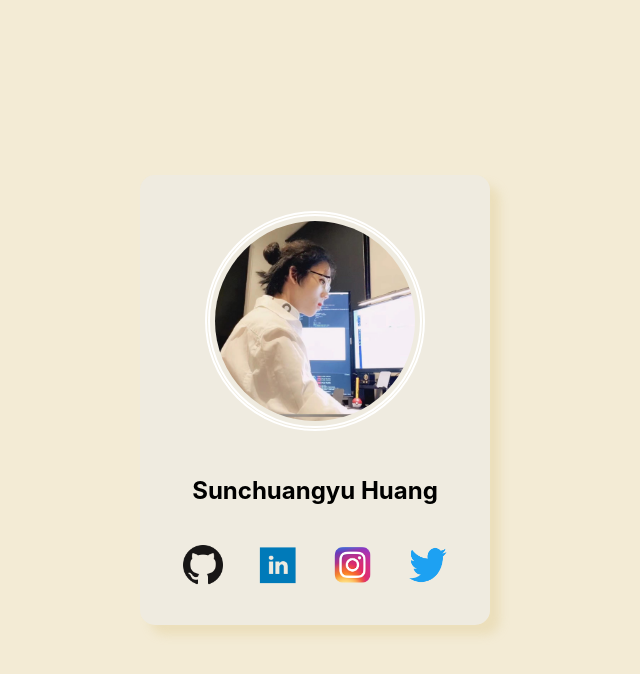
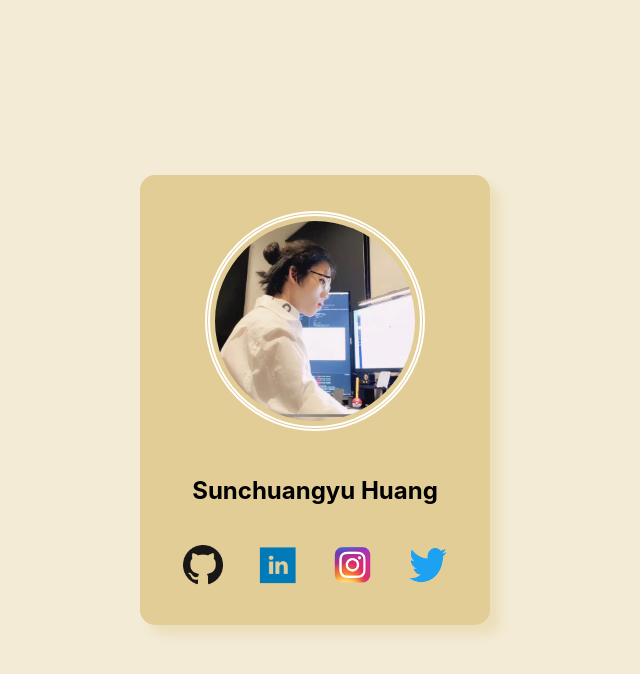
Before and after one commit to rNLKJA/rin.contact, a React (Create React App) app: page / in a window 1280 px wide. In both pictures the pointer is over the element "Sunchuangyu Huang". Shown: the top 674 px of the page, without its empty margins (325-965 px from the left). Built offline with nearby package versions, Linux system fonts and the light colour scheme.

Commit message:
improved animation transition

```diff
--- a/package.json
+++ b/package.json
@@ -1,7 +1,7 @@
 {
   "homepage": "http://chuangyu-hscy.github.io/rin-huang",
   "name": "rin",
-  "version": "0.1.2",
+  "version": "0.1.3",
   "private": true,
   "dependencies": {
     "@mui/material": "^5.0.4",
--- a/src/profile/profile.css
+++ b/src/profile/profile.css
@@ -46,11 +46,11 @@
 }
 
 .front:hover {
-  background-color: rgba(235, 235, 235, 0.5);
+  background-color: rgba(226, 205, 150, 1);
 }
 
 .back:hover {
-  background-color: rgba(235, 235, 235, 0.5);
+  background-color: rgba(226, 205, 150, 1);
 }
 
 .skill-items > img {
--- a/src/profile/profile.jsx
+++ b/src/profile/profile.jsx
@@ -26,7 +26,9 @@ const Profile = () => {
             <BackCard flip={flip} setFlip={setFlip} />
           </animated.div>
         ) : (
-          <FrontCard flip={flip} setFlip={setFlip} />
+          <animated.div style={style}>
+            <FrontCard flip={flip} setFlip={setFlip} />
+          </animated.div>
         ),
       )}
     </React.Fragment>
```
